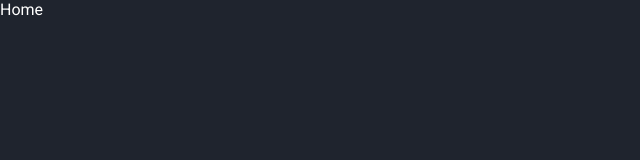
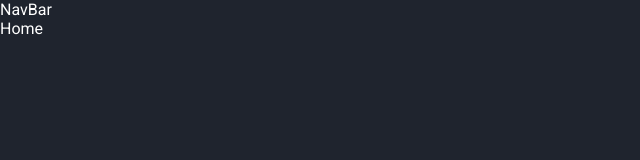
Before and after one commit to W3Charles/uniswap_3.0, a Next.js app: page / in a window 1280 px wide. Shown: the top 160 px of the page, without its empty margins (0-640 px from the left). Built offline with nearby package versions, Linux system fonts and the light colour scheme.

Commit message:
build: import Navigation Bar
- Add NavBar component

```diff
--- a/pages/_app.js
+++ b/pages/_app.js
@@ -1,7 +1,11 @@
-import '@/styles/globals.css'
+import '@/styles/globals.css';
+
+//INTERNAL IMPORT
+import {NavBar} from '../Components/index';
 
 const MyApp = ({ Component, pageProps }) => (
   <div>
+    <NavBar />
     <Component {...pageProps} />
   </div>
 )
```
